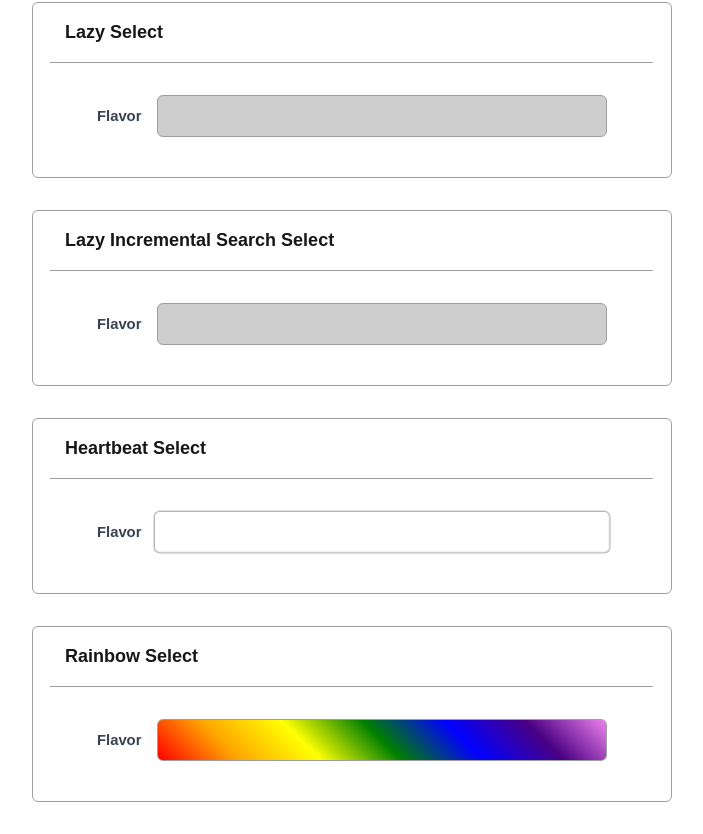
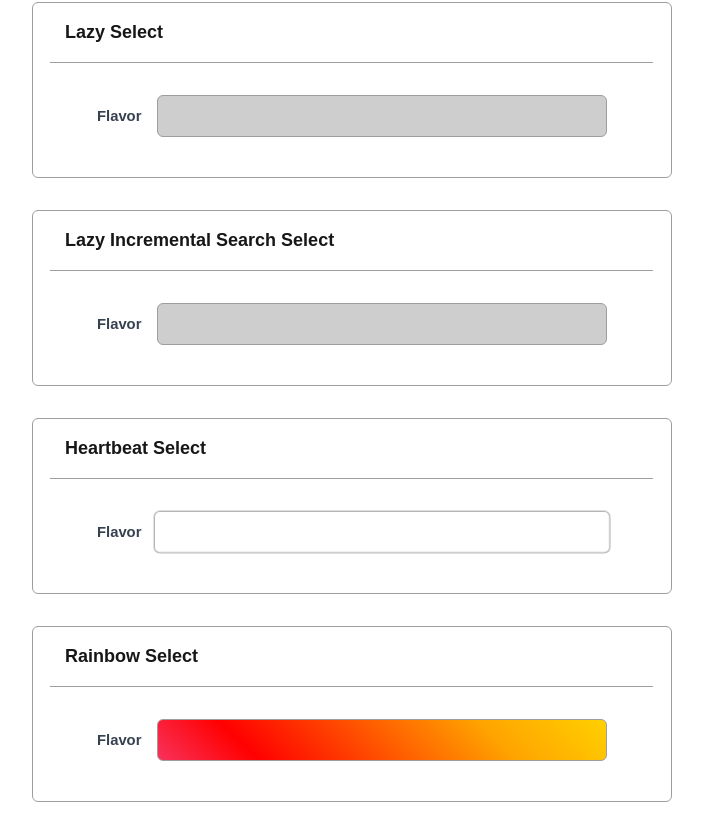
Before and after one commit to Gizmo-Verindipencil/My-React-Select, a Next.js app: page / in a window 1280 px wide. Shown: the part 494-1328 px from the top of the page, without its empty margins (16-719 px from the left). Built offline with nearby package versions, Linux system fonts and the light colour scheme.

Commit message:
Add flow animation for rainbow background

```diff
--- a/src/components/rainbow-select/select/rainbow-select.module.scss
+++ b/src/components/rainbow-select/select/rainbow-select.module.scss
@@ -11,9 +11,11 @@
 }
 
 .select {
+  animation: flow 5s linear infinite;
   appearance: none;
   background: linear-gradient(
     45deg,
+    violet,
     red,
     orange,
     yellow,
@@ -22,6 +24,7 @@
     indigo,
     violet
   );
+  background-size: 400%;
   border: 1px solid #9e9e9e;
   border-radius: 0.375rem;
   color: #374151;
@@ -37,3 +40,12 @@
     box-shadow: 0 0 0 3px rgba(37, 99, 235, 0.25);
   }
 }
+
+@keyframes flow {
+  0% {
+    background-position: 0% 50%;
+  }
+  100% {
+    background-position: 100% 50%;
+  }
+}
```
